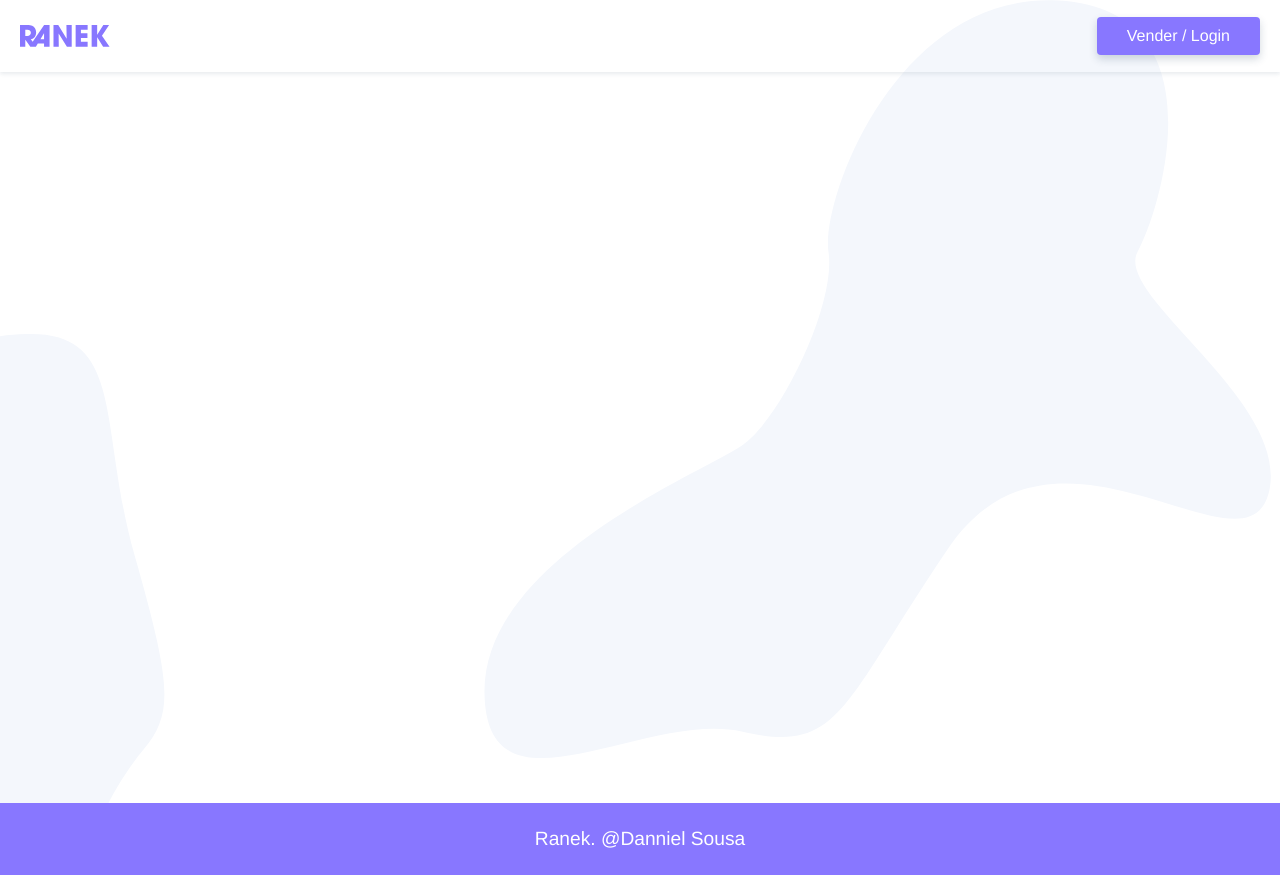
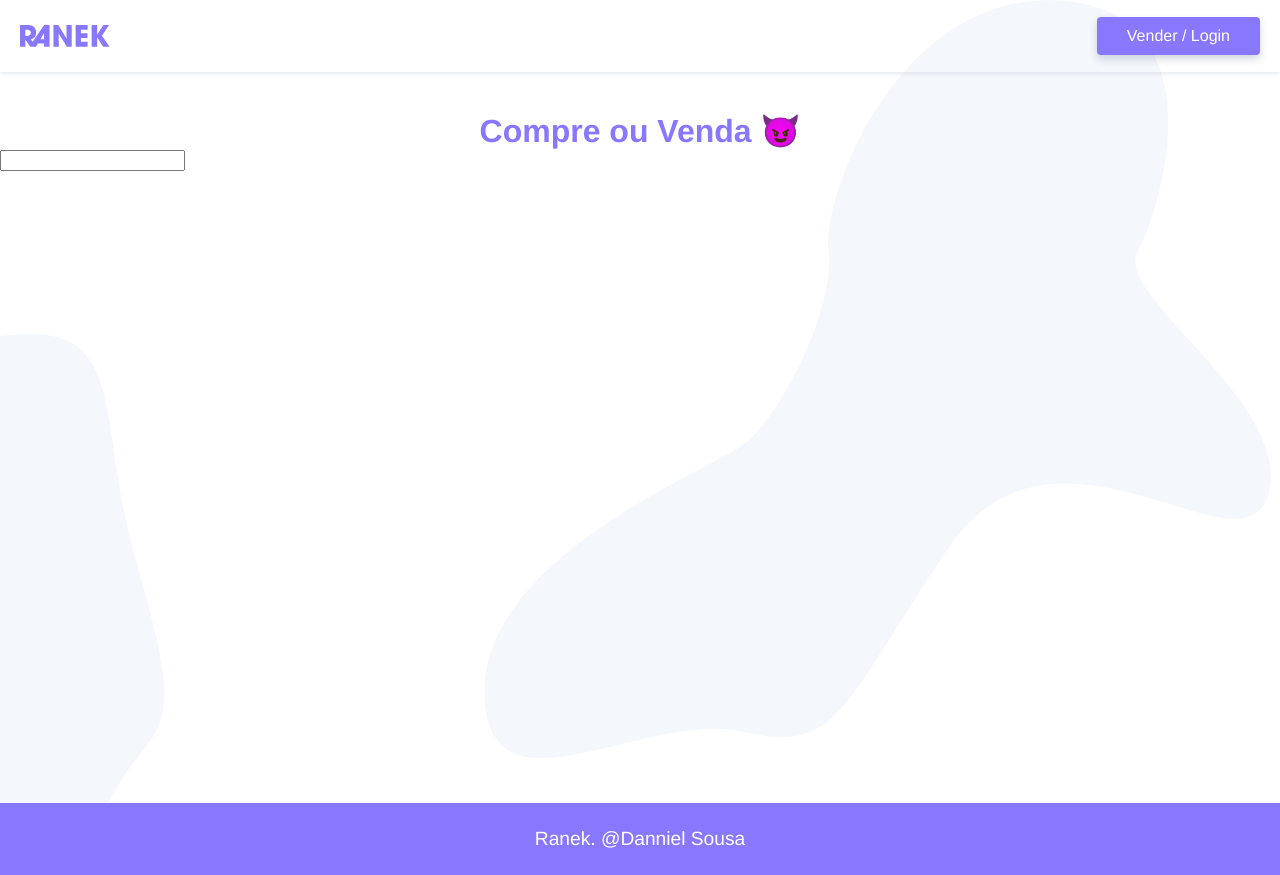
Before and after one commit to dannielfs/ranek, a Vue app: page / in a window 1280 px wide. Built offline with nearby package versions, Linux system fonts and the light colour scheme.

Commit message:
Produtos listar e produtos buscar

```diff
--- /dev/null
+++ b/src/components/ProdutosBuscar.vue
@@ -0,0 +1,15 @@
+<template>
+  <input type="text">
+</template>
+
+<script>
+
+export default {
+  name: "ProdutosBuscar"
+}
+
+</script>
+
+<style>
+
+</style>
--- /dev/null
+++ b/src/components/ProdutosLista.vue
@@ -0,0 +1,17 @@
+<template>
+  <ul>
+
+  </ul>
+</template>
+
+<script>
+
+export default {
+  name: 'ProdutosListar'
+}
+
+</script>
+
+<style>
+
+</style>
--- a/src/views/Home.vue
+++ b/src/views/Home.vue
@@ -1,13 +1,30 @@
 <template>
-  <div class="home">
-
-  </div>
+  <section>
+      <h1>Compre ou Venda 😈</h1>
+    <ProdutosBuscar/>
+    <ProdutosLista/>
+  </section>
 </template>
 
 <script>
-// @ is an alias to /src
 
+import ProdutosBuscar from '@/components/ProdutosBuscar'
+import ProdutosLista from '@/components/ProdutosLista'
 export default {
   name: 'Home',
+  components: {
+    ProdutosBuscar,
+    ProdutosLista
+  }
 }
 </script>
+
+<style scoped>
+  h1 {
+    color: #87f;
+    margin-top: 40px;
+    font-size: 2rem;
+    text-align: center
+    ;
+  }
+</style>
```
